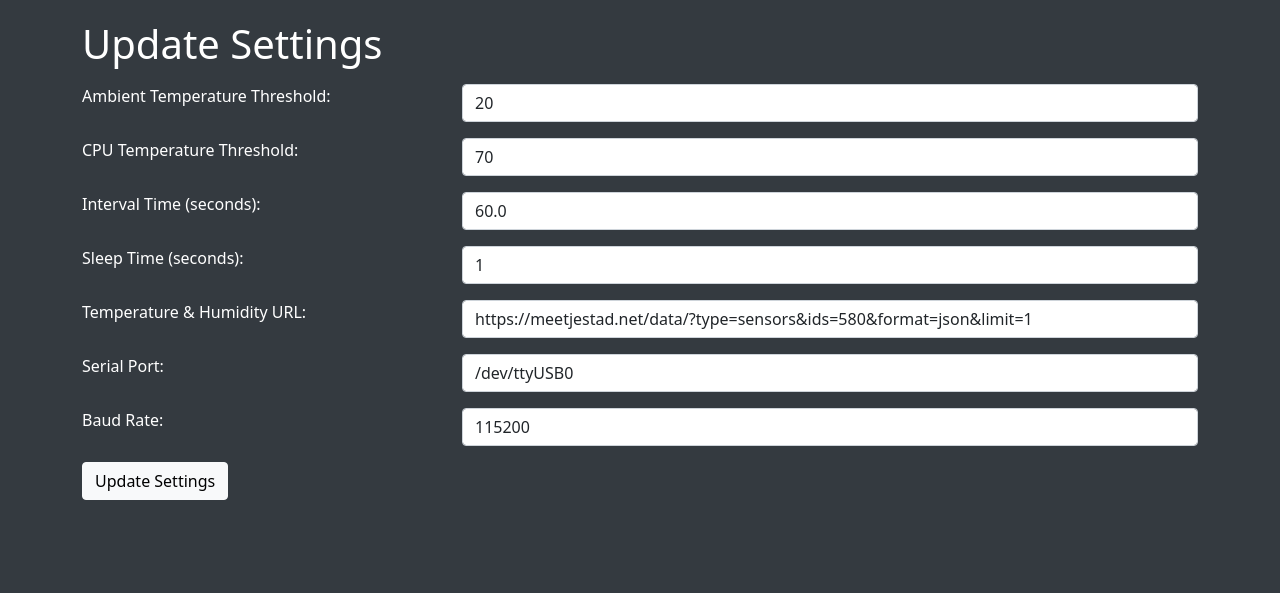
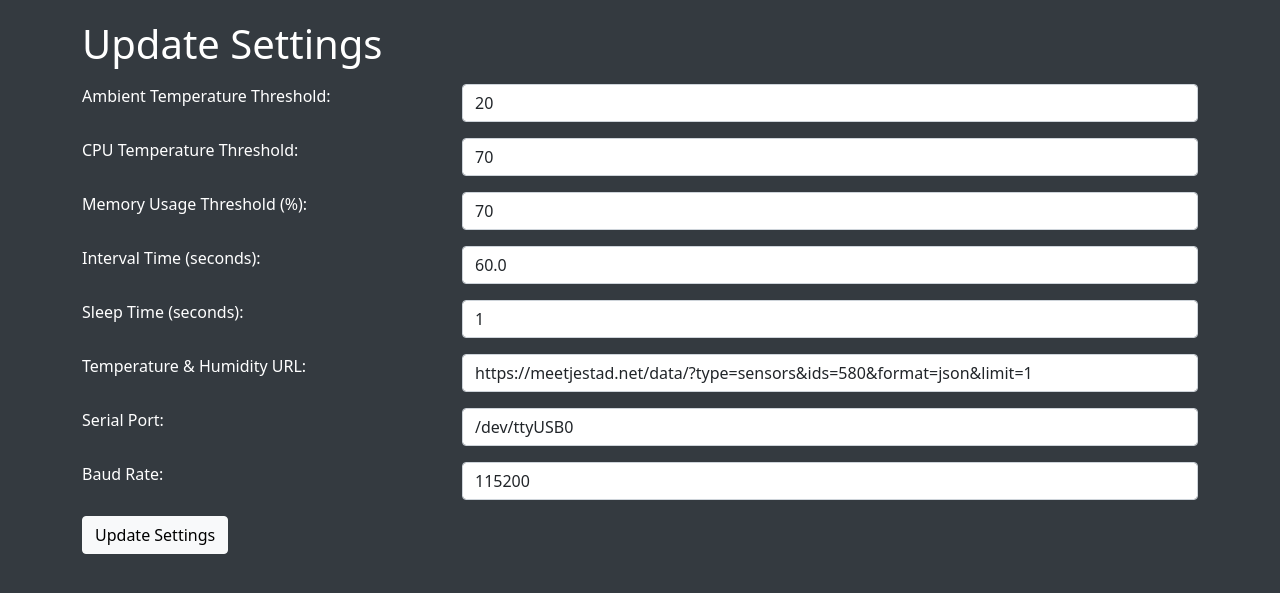
Before and after one commit to robertrongen/WeatherMonitor, a Flask app: page /settings in a window 1280 px wide. Shown: the top 593 px of the page. Run offline with Flask 3, Linux system fonts and the light colour scheme.

Commit message:
Added  memory usage fan trigger

```diff
--- a/app.py
+++ b/app.py
@@ -54,6 +54,7 @@ def settings_page():
         settings = {
             "ambient_temp_threshold": 20,
             "cpu_temp_threshold": 65,
+            "memory_usage__threshold": 65,
             "interval_time": 0.2,
             "sleep_time": 2,
             "temp_hum_url": 'https://meetjestad.net/data/?type=sensors&ids=580&format=json&limit=1',
@@ -65,6 +66,7 @@ def settings_page():
         # Update settings based on form data
         settings['ambient_temp_threshold'] = int(request.form['ambient_temp_threshold'])
         settings['cpu_temp_threshold'] = int(request.form['cpu_temp_threshold'])
+        settings['memory_usage_threshold'] = int(request.form['memory_usage_threshold'])
         settings['interval_time'] = float(request.form['interval_time'])
         settings['sleep_time'] = int(request.form['sleep_time'])
         settings['temp_hum_url'] = request.form['temp_hum_url']
--- a/settings.json
+++ b/settings.json
@@ -1,6 +1,7 @@
 {
     "ambient_temp_threshold": 20,
     "cpu_temp_threshold": 70,
+    "memory_usage_threshold": 65,
     "interval_time": 60.0,
     "sleep_time": 1,
     "temp_hum_url": "https://meetjestad.net/data/?type=sensors&ids=580&format=json&limit=1",
--- a/settings.py
+++ b/settings.py
@@ -5,6 +5,7 @@ def load_settings():
     default_settings = {
         "ambient_temp_threshold": 20,
         "cpu_temp_threshold": 65,
+        "memory_usage_threshold": 65,
         "interval_time": 300,  # seconds
         "sleep_time": 60,  # seconds
         "temp_hum_url": "https://meetjestad.net/data/?type=sensors&ids=580&format=json&limit=1",
--- a/templates/settings.html
+++ b/templates/settings.html
@@ -32,6 +32,14 @@
             <div class="row mb-3">
                 <div class="col-sm-4">
                     <label for="cpu_temp_threshold" class="form-label">CPU Temperature Threshold:</label>
+                </div>
+                <div class="col-sm-8">
+                    <input type="number" name="cpu_temp_threshold" value="{{ settings['cpu_temp_threshold'] }}" class="form-control">
+                </div>
+            </div>
+            <div class="row mb-3">
+                <div class="col-sm-4">
+                    <label for="cpu_temp_threshold" class="form-label">Memory Usage Threshold (%):</label>
                 </div>
                 <div class="col-sm-8">
                     <input type="number" name="cpu_temp_threshold" value="{{ settings['cpu_temp_threshold'] }}" class="form-control">
```
Also changed, not shown: control.py (+8 -2 lines).
